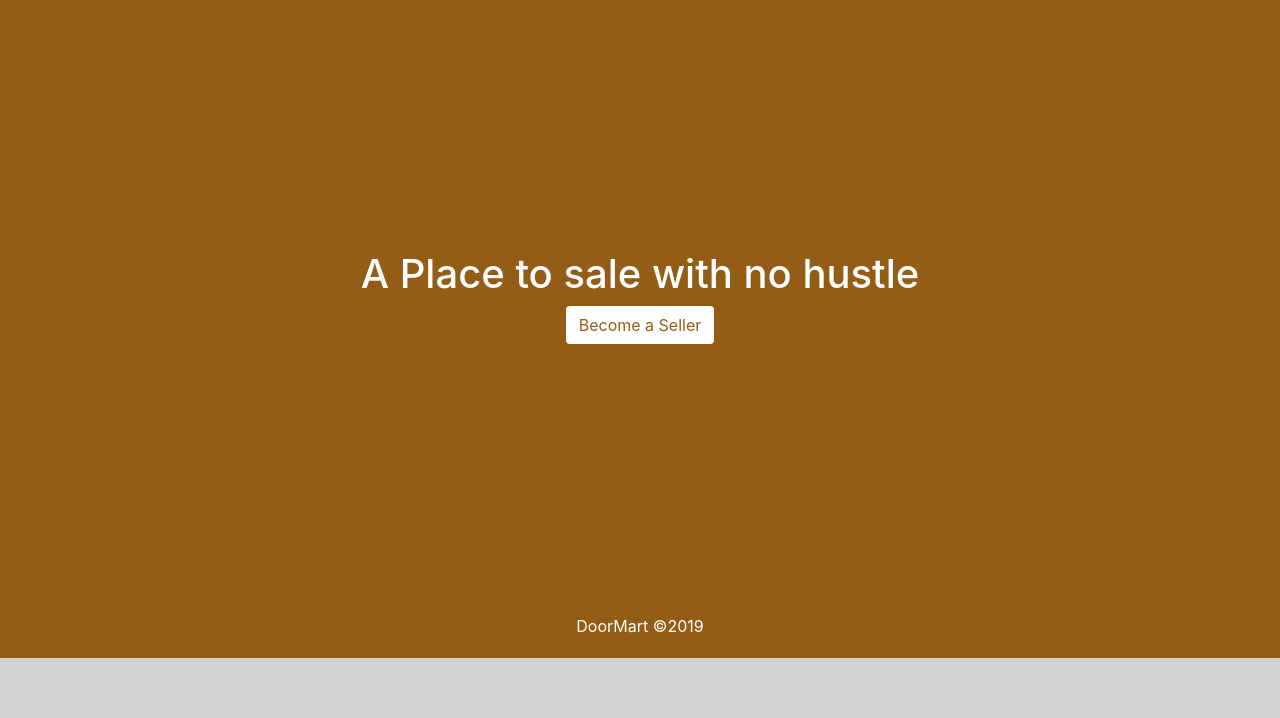
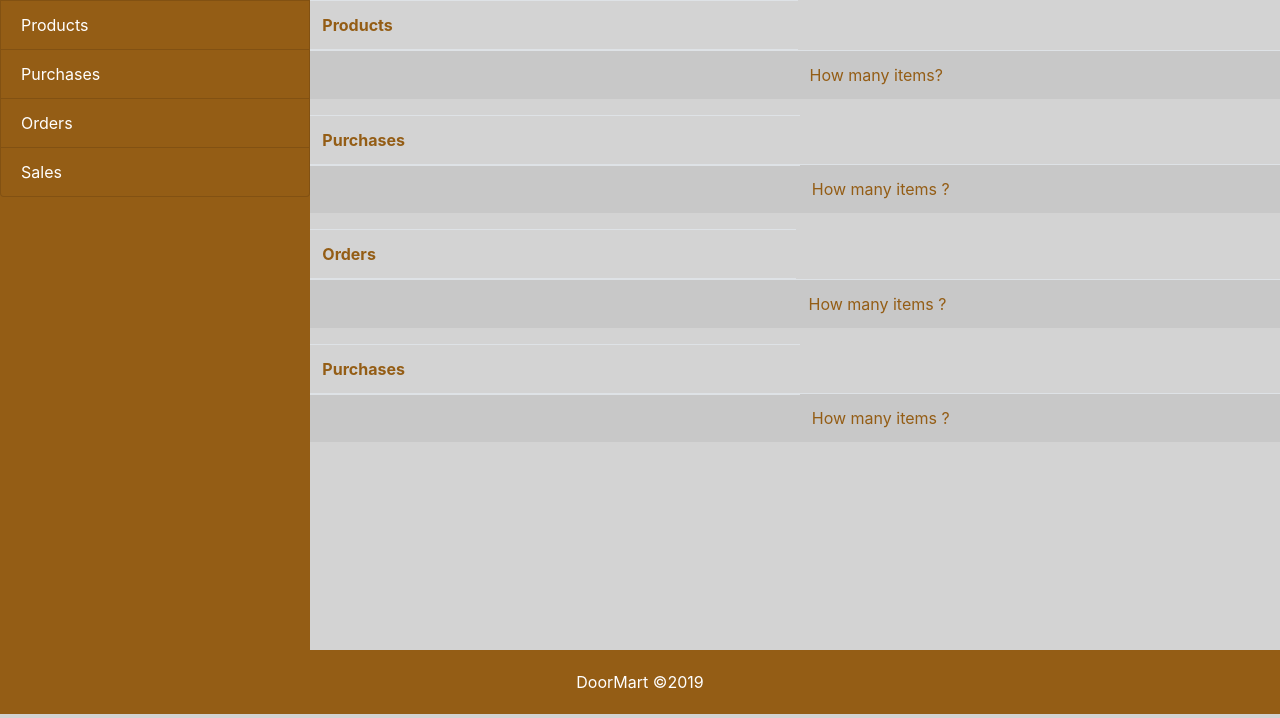
Before and after one commit to jod35/shop, a Flask app: page / in a window 1280 px wide. Shown: the part 82-800 px from the top of the page. Run offline with Flask 2, Linux system fonts and the light colour scheme; the visitor is signed in with stand-in values (Sample User, id 1); some libraries are stand-ins or nearby versions.

Commit message:
added a seller's dashboard

```diff
--- a/shop/static/css/main.css
+++ b/shop/static/css/main.css
@@ -22,8 +22,18 @@ footer{
     background-color: #945d15;
 
 }
+.list-group-item:hover{
+    background-color:coral;
+
+}
 .list-group-item a{
     color: white;
+
+}
+.list-group-item a:hover{
+    color:#945d15;
+
+    list-style-type: none;
 }
 .form{
    text-align: center;
@@ -54,3 +64,22 @@ footer{
     color: #945d15;
     font-weight: bold;
 }
+th{
+    color: #945d15;
+
+}
+td{
+    width: 600px;
+    color: #945d15;
+}
+ .list-group{
+    width: 100%;
+}
+.list{
+    background-color: #945d15;
+    width: 30%;
+    height: 650px;
+}
+.dashboard {
+    display: flex;
+}
--- a/shop/templates/index.html
+++ b/shop/templates/index.html
@@ -1,11 +1,89 @@
 {% extends 'layout.html' %}
 {% block body %}
+{% if current_user.is_authenticated %}
+<div class="dashboard">
+   <div class="list">
+    <div class="list-group">
+        <a href="{{url_for('products_page')}}"><li class="list-group-item">Products</a></li>
+        <li class="list-group-item"><a href="">Purchases</a></li>
+        <li class="list-group-item"><a href="">Orders</a></li>
+        <li class="list-group-item"><a href="">Sales</a></li>
+    </div>
+   </div>
+   <div class="stats">
+    <table class="table table-striped table-inverse table-responsive">
+        <thead class="thead-inverse">
+            <tr>
+                <th>Products</th>
+            </tr>
+            </thead>
+            <tbody>
+                <tr>
+                    <td scope="row"></td>
+                    <td>How many items?</td>
+
+                </tr>
+            </tbody>
+    </table>
+    <div class="stats">
+        <table class="table table-striped table-inverse table-responsive">
+            <thead class="thead-inverse">
+                <tr>
+                    <th>Purchases</th>
+                </tr>
+                </thead>
+                <tbody>
+                    <tr>
+                        <td scope="row"></td>
+                        <td>How many items ?</td>
+
+                    </tr>
+                </tbody>
+        </table>
+    </div>
+
+    <div class="stats">
+        <table class="table table-striped table-inverse table-responsive">
+            <thead class="thead-inverse">
+                <tr>
+                    <th>Orders</th>
+                </tr>
+                </thead>
+                <tbody>
+                    <tr>
+                        <td scope="row"></td>
+                        <td>How many items ?</td>
+
+                    </tr>
+                </tbody>
+        </table>
+    </div>
+    <div class="stats">
+        <table class="table table-striped table-inverse table-responsive">
+            <thead class="thead-inverse">
+                <tr>
+                    <th>Purchases</th>
+                </tr>
+                </thead>
+                <tbody>
+                    <tr>
+                        <td scope="row"></td>
+                        <td>How many items ?</td>
+
+                    </tr>
+                </tbody>
+        </table>
+    </div>
+</div>
+
+</div>
+
+{% else %}
 <div class="welcome">
     <center>
-        <h1>A Place to sale with no hustle</h1>
-        <a href="{{url_for('sign_up')}}" class="btn welbtn">Become a Seller</a>
-
+        <h1>A place to sell with no hustle</h1>
+        <a href="{{url_for('sign_up')}}" class=" btn welbtn">Become a Seller</a>
     </center>
-
 </div>
+{% endif %}
 {% endblock body %}
--- a/shop/views.py
+++ b/shop/views.py
@@ -38,7 +38,6 @@ def login_page():
    form=LoginForm()
    email=request.form.get('email')
    password=request.form.get('password')
-
    user = Seller.query.filter_by(email=email).first()
 
    if user and bcrypt.check_password_hash(user.password,password):
```
